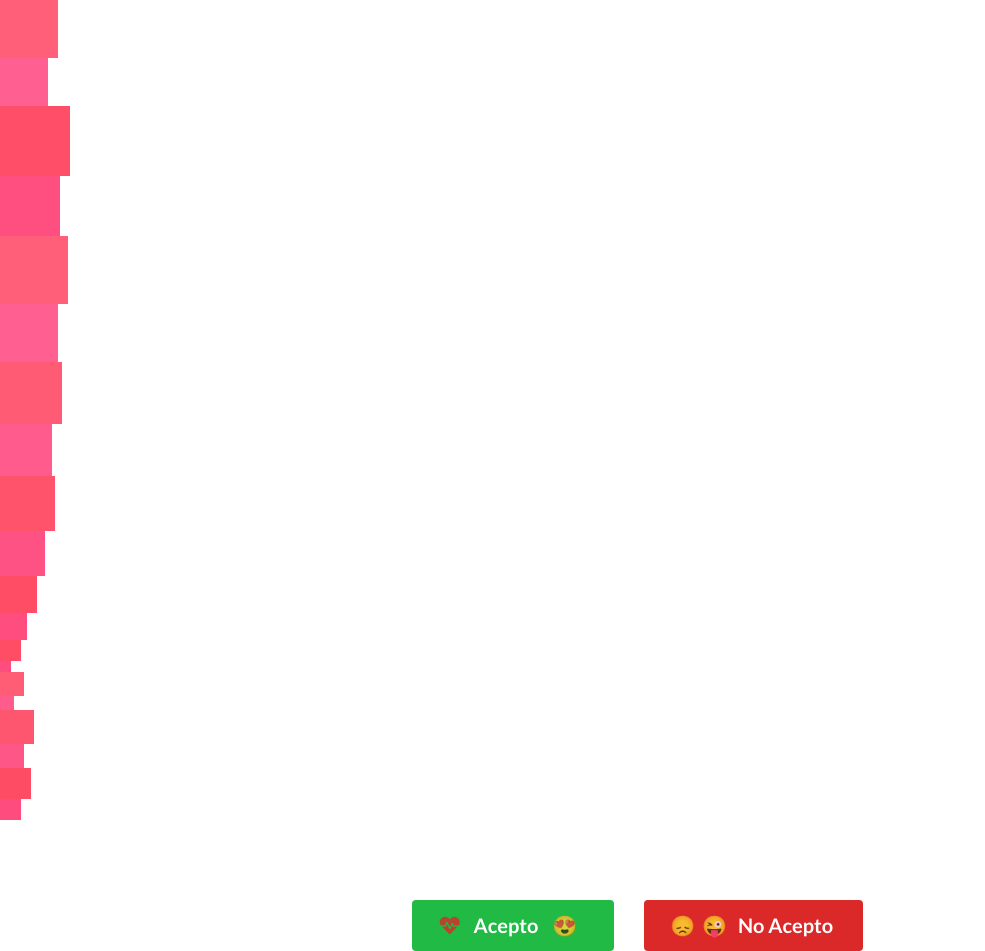
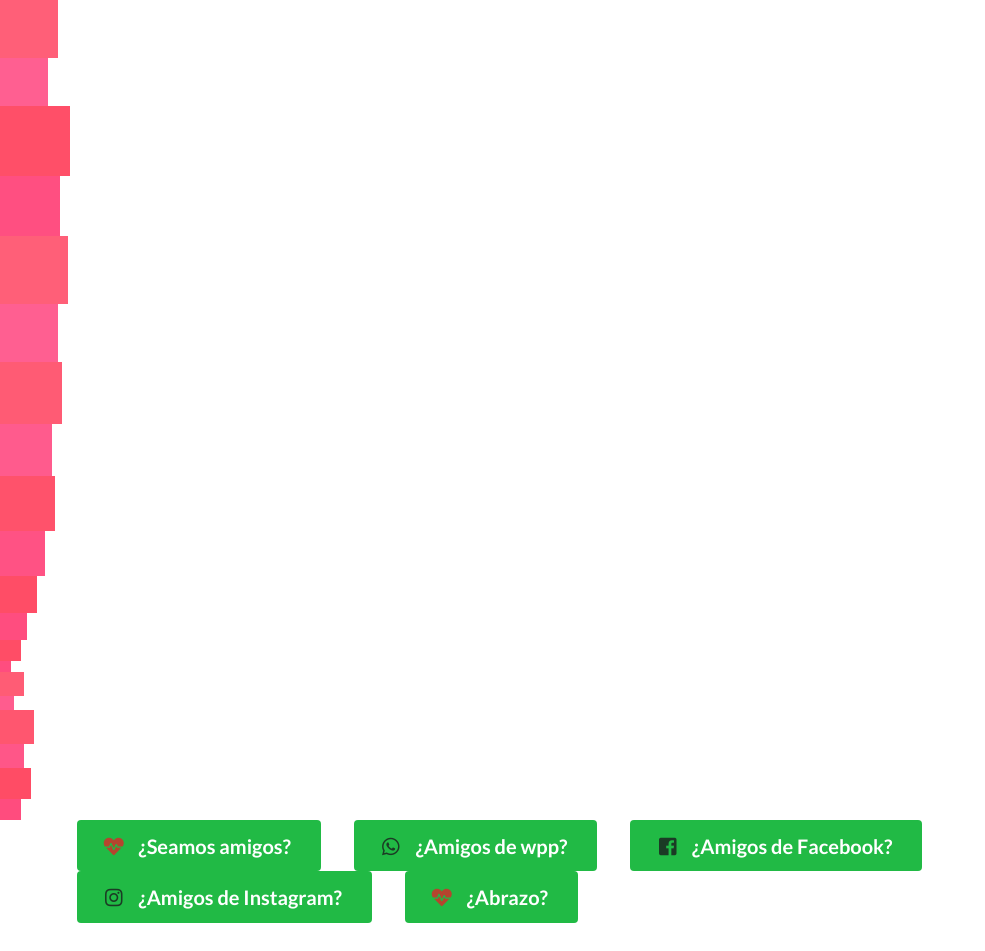
Before and after one commit to alan-serrano/paulita-ayllon, a website built with webpack: page src/no.html in a window 1280 px wide. Shown: the whole page, without its empty margins (0-985 px from the left). After the commit the page ends 923 px from the top, so only its background shows below. Built offline with nearby package versions, Linux system fonts and the light colour scheme.

Commit message:
ultimas modificaciones

```diff
--- a/src/js/sneakyButton.js
+++ b/src/js/sneakyButton.js
@@ -2,12 +2,12 @@ document.addEventListener('DOMContentLoaded', ()=> {
     const sneakyButtons = document.getElementsByClassName('sneakyButton');
     const acceptButton = document.querySelector('.acceptBtn');
     const form = document.querySelector('.pregunta form');
-    form.appendChild
+    // form.appendChild
     if(form) form.addEventListener('submit', onSubmit);
 
-    if(acceptButton) {
-        acceptButton.addEventListener('click', onClickAccept)
-    }
+    // if(acceptButton) {
+    //     acceptButton.addEventListener('click', onClickAccept)
+    // }
 
     for (const sneakyButton of sneakyButtons) {
         sneakyButton.addEventListener('click', goSneaky);
@@ -22,7 +22,6 @@ document.addEventListener('DOMContentLoaded', ()=> {
 
     function onClickAccept(e) {
         location.assign('/si.html')
-        console.log("hoa")
     }
 
     function goSneaky({currentTarget}) {
--- a/src/js/validation.js
+++ b/src/js/validation.js
@@ -42,7 +42,7 @@ document.addEventListener('DOMContentLoaded', function Validation() {
 
         console.log(month, day)
         if(correctMonth === month * 1 && correctDay=== day * 1) {
-            const message = 'PERDISTE A TU FUTURO NOVIO';
+            const message = 'ME ENOJASTE';
             const iconClass = 'ambulance';
 
             $(setModalMessage(message, iconClass))
@@ -53,7 +53,7 @@ document.addEventListener('DOMContentLoaded', function Validation() {
                         setTimeout(() => {
                             $(setModalMessage(message, iconClass))
                             .modal({
-                                onApprove: ()=>location.assign('/happy-birthday.html')
+                                onApprove: ()=>location.assign('/pregunta.html')
                             })
                             .modal('show');
                         }, 0);
@@ -62,7 +62,7 @@ document.addEventListener('DOMContentLoaded', function Validation() {
                 .modal('show');
         } else if (countOpportunities > 0) {
             countOpportunities--;
-            const message = `Tenés una oportunidad más para recuperar a tu futuro novio`;
+            const message = `Tenés una oportunidad más y no me enojo`;
             const iconClass = 'meh outline';
 
             $(setModalMessage(message, iconClass))
@@ -73,7 +73,7 @@ document.addEventListener('DOMContentLoaded', function Validation() {
 
             $(setModalMessage(message, iconClass))
                 .modal({
-                    onApprove: () => location.assign('/happy-birthday.html')
+                    onApprove: () => location.assign('/pregunta.html')
                 })
                 .modal('show');
         }
--- a/src/no.html
+++ b/src/no.html
@@ -3,7 +3,7 @@
 <head>
     <meta charset="UTF-8">
     <meta name="viewport" content="width=device-width, initial-scale=1.0">
-    <title>Happy Birthday</title>
+    <title>No</title>
     <link rel="stylesheet" href="https://cdnjs.cloudflare.com/ajax/libs/semantic-ui/2.4.1/semantic.min.css">
     <link rel="stylesheet" href="https://cdnjs.cloudflare.com/ajax/libs/animate.css/4.1.1/animate.min.css"
   />
@@ -13,22 +13,27 @@
 
     <div class="ui container form-container">
         <form class="ui form">
-            <p class="ui medium header centered inverted">Me gustás mucho Jhose y la pregunta que buscaba hacerte es:</p>
-            <p class="ui medium header centered inverted">¿Querés ser mi novia?</p>
-
-
-            <div class="row" style="display: flex; justify-content: center;">
-                <button class="ui green huge button acceptBtn" style="margin-right: 1.5em;">
-                    <i class="icon red heartbeat animate__infinite animate__animated animate__heartBeat"></i>
-                    Acepto
-                    <i class="icon" style="margin-left: 0.5em;">&#128525;</i>
-                </button>
-                <button class="ui red huge button sneakyButton">
-                    <i class="icon sad">&#128542;</i>
-                    <i class="icon smiling hidden">&#128540;</i>
-                    No Acepto
-                </button>
-            </div>
+            <a href="#" class="ui green huge button" style="margin-right: 1.5em;">
+                <i class="icon red heartbeat animate__infinite animate__animated animate__heartBeat"></i>
+                ¿Seamos amigos?
+            </a>
+            <a href="#" class="ui green huge button" style="margin-right: 1.5em;">
+                <i class=""></i>
+                <i class="whatsapp icon black animate__infinite animate__animated animate__heartBeat"></i>
+                ¿Amigos de wpp?
+            </a>
+            <a href="#" class="ui green huge button" style="margin-right: 1.5em;">
+                <i class="facebook square icon black animate__infinite animate__animated animate__heartBeat"></i>
+                ¿Amigos de Facebook?
+            </a>
+            <a href="#" class="ui green huge button" style="margin-right: 1.5em;">
+                <i class="instagram icon black animate__infinite animate__animated animate__heartBeat"></i>
+                ¿Amigos de Instagram?
+            </a>
+            <a href="#" class="ui green huge button" style="margin-right: 1.5em;">
+                <i class="icon red heartbeat animate__infinite animate__animated animate__heartBeat"></i>
+                ¿Abrazo?
+            </a>
         </form>
     </div>
 
```
Also changed, not shown: src/index.html (+1 -1 lines), src/pregunta.html (renamed from src/happy-birthday.html, +6 -7 lines), src/si.html (+1 -1 lines).
